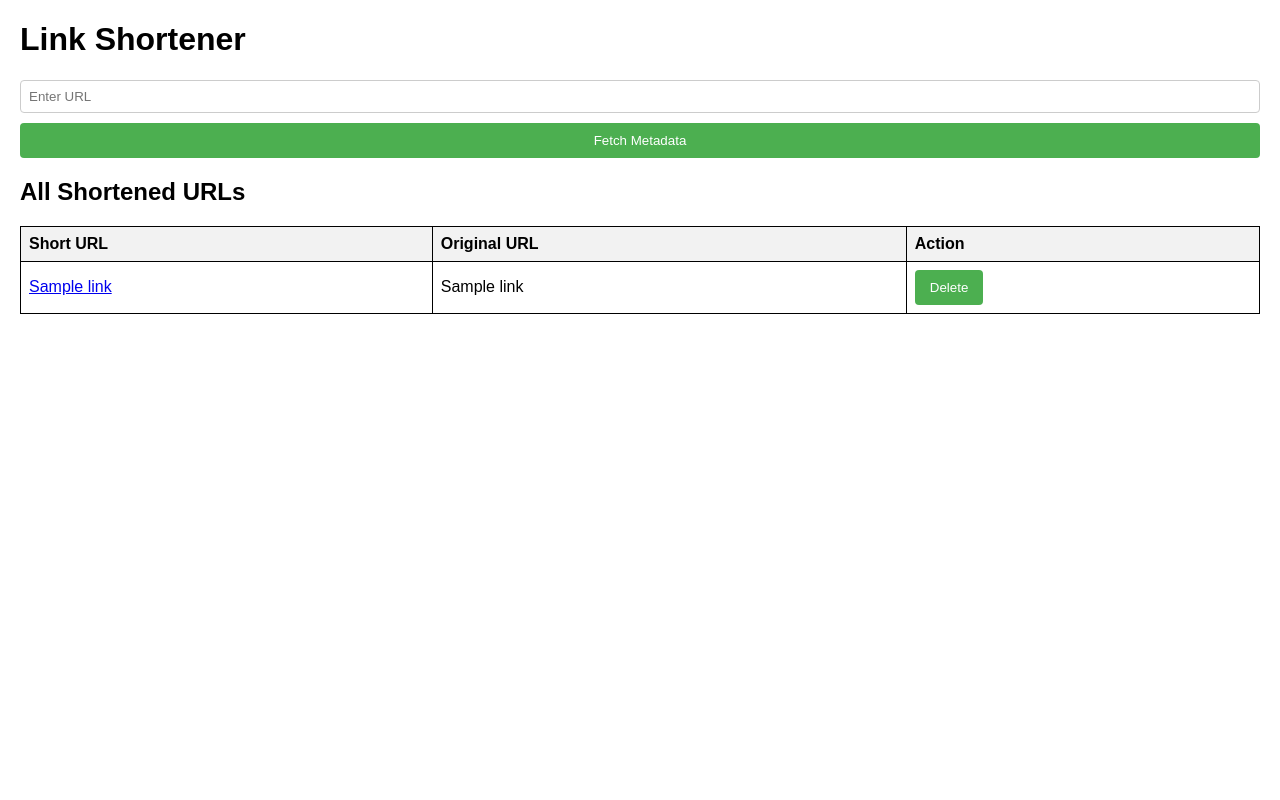
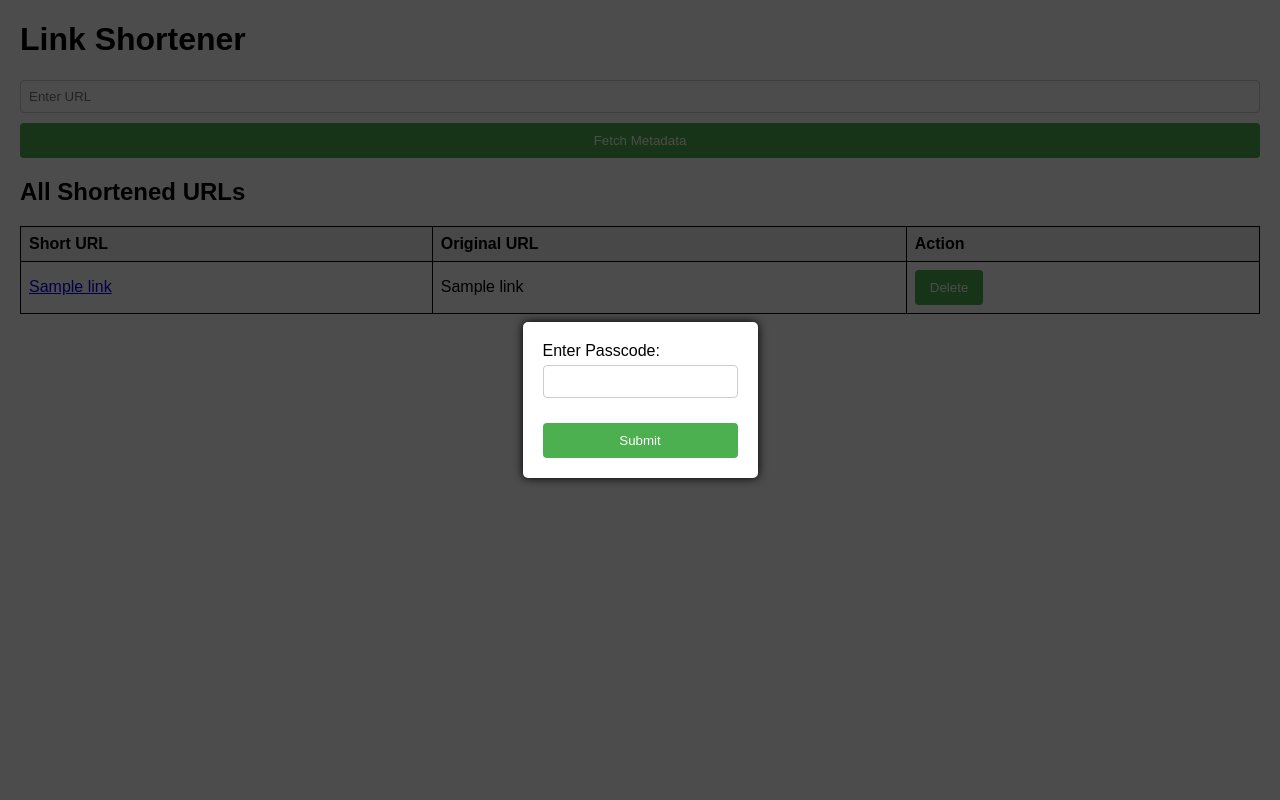
Before and after one commit to zfir-dev/link-shortener, a Flask app: page / in a window 1280 px wide. Run offline with Flask 3, Linux system fonts and the light colour scheme; a database or web service that is not in the repository returns one stand-in record (values such as "Sample title"); some libraries are stand-ins or nearby versions.

Commit message:
Add Passcode

```diff
--- a/app.py
+++ b/app.py
@@ -95,6 +95,20 @@ def delete_short_url(short_id):
     except Exception as e:
         return jsonify({'error': str(e)}), 500
 
+def is_valid_passcode(passcode):
+    correct_passcode = os.environ.get("AUTH_PASSCODE")
+    return passcode == correct_passcode
+
+@app.route('/validate-passcode', methods=['POST'])
+def validate_passcode():
+    passcode = request.json.get('passcode')
+
+    # Check if the passcode is valid (compare with the correct passcode from env)
+    if is_valid_passcode(passcode):
+        return jsonify({'message': 'Passcode validated successfully'}), 200
+    else:
+        return jsonify({'error': 'Incorrect passcode'}), 401
+
 @app.route('/')
 def index():
     try:
--- a/static/index.js
+++ b/static/index.js
@@ -1,3 +1,19 @@
+document
+  .getElementById("submitPasscodeButton")
+  .addEventListener("click", function () {
+    const passcode = document.getElementById("passcodeInput").value;
+
+    axios
+      .post("/validate-passcode", { passcode })
+      .then(function (response) {
+        document.getElementById("passwordOverlay").style.display = "none";
+      })
+      .catch(function (error) {
+        console.error("Error validating passcode:", error);
+        alert("Incorrect passcode. Please try again.");
+      });
+  });
+
 document
   .getElementById("fetchMetadataButton")
   .addEventListener("click", function () {
--- a/templates/index.html
+++ b/templates/index.html
@@ -9,6 +9,31 @@
       body {
         font-family: Arial, Helvetica, sans-serif;
         margin: 20px;
+      }
+
+      .overlay {
+        position: absolute;
+        top: 0;
+        left: 0;
+        width: 100%;
+        height: 100%;
+        background-color: rgba(0, 0, 0, 0.7);
+        display: flex;
+        justify-content: center;
+        align-items: center;
+        z-index: 999;
+      }
+
+      .password-form-container {
+        background-color: white;
+        padding: 20px;
+        border-radius: 5px;
+        box-shadow: 0px 0px 10px 0px #000000;
+      }
+
+      .password-form {
+        display: flex;
+        flex-direction: column;
       }
 
       .form-group {
@@ -28,7 +53,8 @@
       }
 
       input[type="url"],
-      input[type="text"] {
+      input[type="text"],
+      input[type="password"] {
         padding: 8px;
         margin-bottom: 10px;
         border: 1px solid #ccc;
@@ -66,6 +92,18 @@
     </style>
   </head>
   <body>
+    <div class="overlay" id="passwordOverlay">
+      <div class="password-form-container">
+        <form class="password-form" id="passcodeForm">
+          <div class="form-group">
+            <label for="passcodeInput">Enter Passcode:</label>
+            <input type="password" id="passcodeInput" required />
+          </div>
+          <button type="button" id="submitPasscodeButton">Submit</button>
+        </form>
+      </div>
+    </div>
+
     <h1>Link Shortener</h1>
 
     <form id="urlForm">
```
